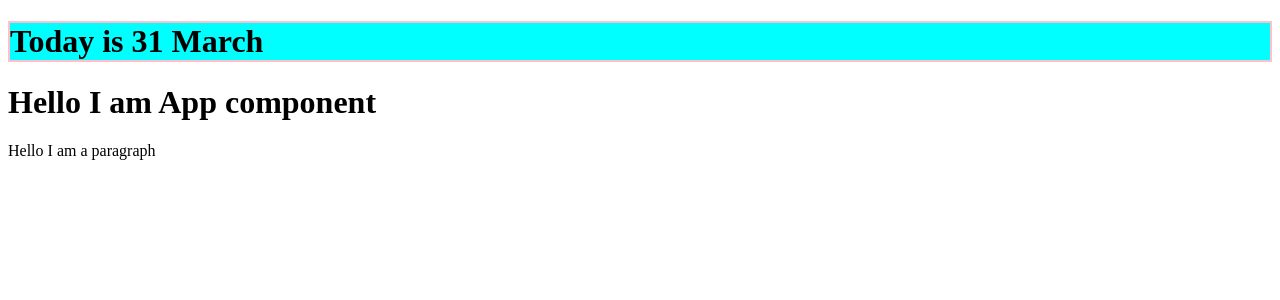
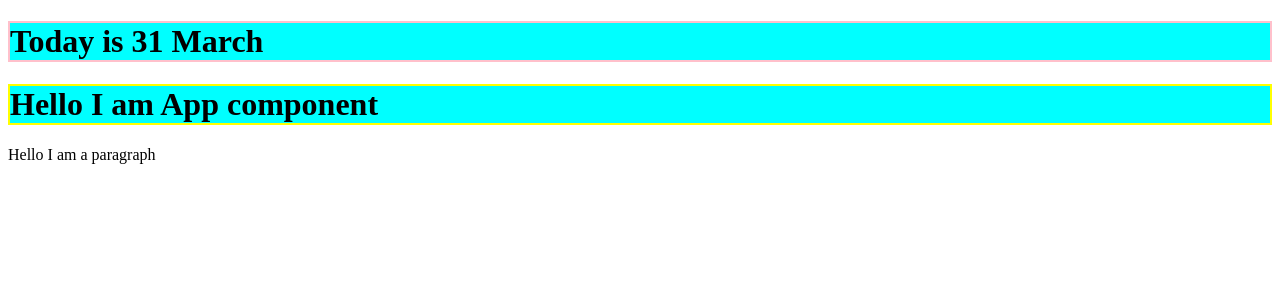
Before and after one commit to satyamrao789/Learning_ReactJs, a React (Create React App) app in the folder 01/: page / in a window 1280 px wide. Shown: the top 300 px of the page. Built offline with nearby package versions, Linux system fonts and the light colour scheme.

Commit message:
inline styling

```diff
--- a/01/src/App.js
+++ b/01/src/App.js
@@ -6,7 +6,7 @@ function App() {
     return (
         <div>
             <h1 className='main'>Today is {date}  {month}</h1>
-            <h1>Hello I am App component</h1>
+            <h1 style={{backgroundColor:"aqua",border: "2px solid yellow"}}>Hello I am App component</h1>
             <p>Hello I am a paragraph</p>
         </div>
     )
```
